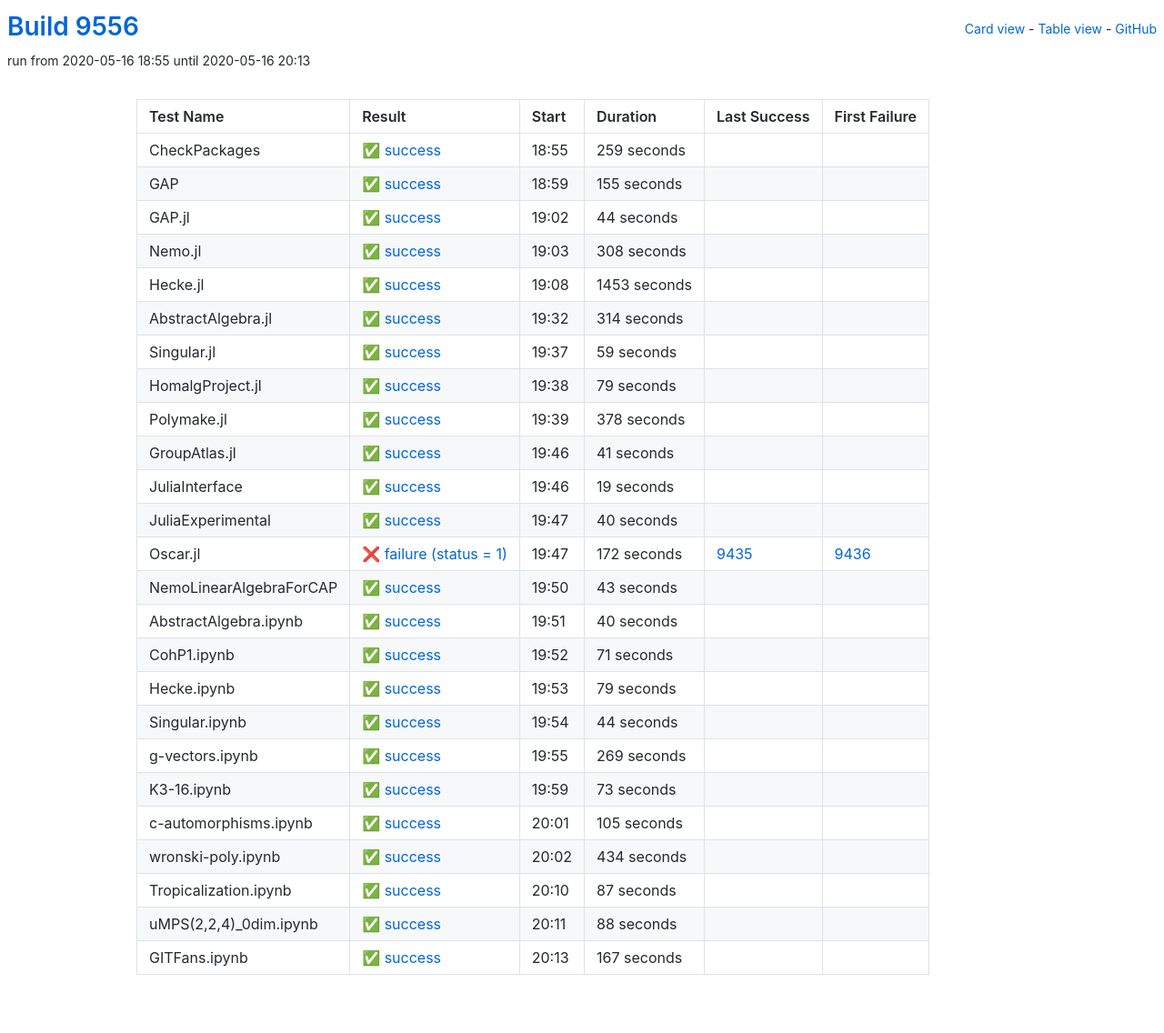
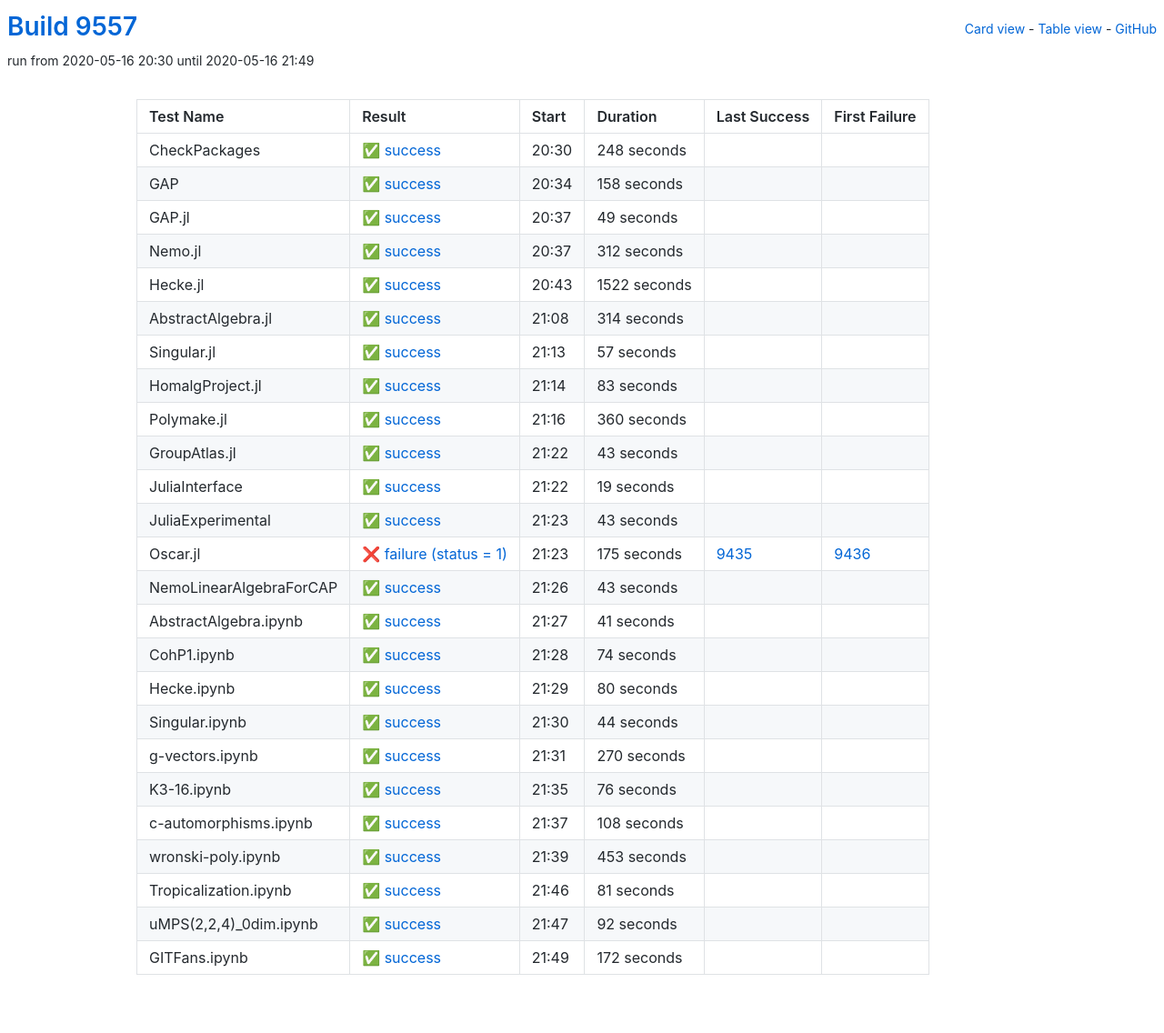
Before and after one commit to oscar-system/oscar-ci-status, a Jekyll site: the page built from table.html, in a window 1280 px wide. Shown: the whole page at 91% size. Built offline with Jekyll 4.4.1, drawn with Linux system fonts in a browser that asks for light colours.

Commit message:
Build 9557

```diff
--- a/_data/ci.yml
+++ b/_data/ci.yml
@@ -1,65 +1,65 @@
-build: 9556
-build_url: https://oscarci.mathematik.uni-kl.de/job/oscar/9556/
+build: 9557
+build_url: https://oscarci.mathematik.uni-kl.de/job/oscar/9557/
 job: oscar
 tests:
-- duration: 259
+- duration: 248
   exitcode: 0
   first_failure: false
   first_failure_url: null
   id: checkpackages
   last_success: false
   last_success_url: null
-  log: https://oscarci.mathematik.uni-kl.de/job/oscar/9556/artifact/logs/build-9556/CheckPackages.log
+  log: https://oscarci.mathematik.uni-kl.de/job/oscar/9557/artifact/logs/build-9557/CheckPackages.log
   name: CheckPackages
-  start: 2020-05-16 18:55
+  start: 2020-05-16 20:30
   status: success
   success: true
-- duration: 155
+- duration: 158
   exitcode: 0
   first_failure: false
   first_failure_url: null
   id: gap
   last_success: false
   last_success_url: null
-  log: https://oscarci.mathematik.uni-kl.de/job/oscar/9556/artifact/logs/build-9556/GAP.log
+  log: https://oscarci.mathematik.uni-kl.de/job/oscar/9557/artifact/logs/build-9557/GAP.log
   name: GAP
-  start: 2020-05-16 18:59
+  start: 2020-05-16 20:34
   status: success
   success: true
-- duration: 44
+- duration: 49
   exitcode: 0
   first_failure: false
   first_failure_url: null
   id: gap-jl
   last_success: false
   last_success_url: null
-  log: https://oscarci.mathematik.uni-kl.de/job/oscar/9556/artifact/logs/build-9556/GAP.jl.log
+  log: https://oscarci.mathematik.uni-kl.de/job/oscar/9557/artifact/logs/build-9557/GAP.jl.log
   name: GAP.jl
-  start: 2020-05-16 19:02
+  start: 2020-05-16 20:37
   status: success
   success: true
-- duration: 308
+- duration: 312
   exitcode: 0
   first_failure: false
   first_failure_url: null
   id: nemo-jl
   last_success: false
   last_success_url: null
-  log: https://oscarci.mathematik.uni-kl.de/job/oscar/9556/artifact/logs/build-9556/Nemo.jl.log
+  log: https://oscarci.mathematik.uni-kl.de/job/oscar/9557/artifact/logs/build-9557/Nemo.jl.log
   name: Nemo.jl
-  start: 2020-05-16 19:03
+  start: 2020-05-16 20:37
   status: success
   success: true
-- duration: 1453
+- duration: 1522
   exitcode: 0
   first_failure: false
   first_failure_url: null
   id: hecke-jl
   last_success: false
   last_success_url: null
-  log: https://oscarci.mathematik.uni-kl.de/job/oscar/9556/artifact/logs/build-9556/Hecke.jl.log
+  log: https://oscarci.mathematik.uni-kl.de/job/oscar/9557/artifact/logs/build-9557/Hecke.jl.log
   name: Hecke.jl
-  start: 2020-05-16 19:08
+  start: 2020-05-16 20:43
   status: success
   success: true
 - duration: 314
@@ -69,57 +69,57 @@
   id: abstractalgebra-jl
   last_success: false
   last_success_url: null
-  log: https://oscarci.mathematik.uni-kl.de/job/oscar/9556/artifact/logs/build-9556/AbstractAlgebra.jl.log
+  log: https://oscarci.mathematik.uni-kl.de/job/oscar/9557/artifact/logs/build-9557/AbstractAlgebra.jl.log
   name: AbstractAlgebra.jl
-  start: 2020-05-16 19:32
+  start: 2020-05-16 21:08
   status: success
   success: true
-- duration: 59
+- duration: 57
   exitcode: 0
   first_failure: false
   first_failure_url: null
   id: singular-jl
   last_success: false
   last_success_url: null
-  log: https://oscarci.mathematik.uni-kl.de/job/oscar/9556/artifact/logs/build-9556/Singular.jl.log
+  log: https://oscarci.mathematik.uni-kl.de/job/oscar/9557/artifact/logs/build-9557/Singular.jl.log
   name: Singular.jl
-  start: 2020-05-16 19:37
+  start: 2020-05-16 21:13
   status: success
   success: true
-- duration: 79
+- duration: 83
   exitcode: 0
   first_failure: false
   first_failure_url: null
   id: homalgproject-jl
   last_success: false
   last_success_url: null
-  log: https://oscarci.mathematik.uni-kl.de/job/oscar/9556/artifact/logs/build-9556/HomalgProject.jl.log
+  log: https://oscarci.mathematik.uni-kl.de/job/oscar/9557/artifact/logs/build-9557/HomalgProject.jl.log
   name: HomalgProject.jl
-  start: 2020-05-16 19:38
+  start: 2020-05-16 21:14
   status: success
   success: true
-- duration: 378
+- duration: 360
   exitcode: 0
   first_failure: false
   first_failure_url: null
   id: polymake-jl
   last_success: false
   last_success_url: null
-  log: https://oscarci.mathematik.uni-kl.de/job/oscar/9556/artifact/logs/build-9556/Polymake.jl.log
+  log: https://oscarci.mathematik.uni-kl.de/job/oscar/9557/artifact/logs/build-9557/Polymake.jl.log
   name: Polymake.jl
-  start: 2020-05-16 19:39
+  start: 2020-05-16 21:16
   status: success
   success: true
-- duration: 41
+- duration: 43
   exitcode: 0
   first_failure: false
   first_failure_url: null
   id: groupatlas-jl
   last_success: false
   last_success_url: null
-  log: https://oscarci.mathematik.uni-kl.de/job/oscar/9556/artifact/logs/build-9556/GroupAtlas.jl.log
+  log: https://oscarci.mathematik.uni-kl.de/job/oscar/9557/artifact/logs/build-9557/GroupAtlas.jl.log
   name: GroupAtlas.jl
-  start: 2020-05-16 19:46
+  start: 2020-05-16 21:22
   status: success
   success: true
 - duration: 19
@@ -129,33 +129,33 @@
   id: juliainterface
   last_success: false
   last_success_url: null
-  log: https://oscarci.mathematik.uni-kl.de/job/oscar/9556/artifact/logs/build-9556/JuliaInterface.log
+  log: https://oscarci.mathematik.uni-kl.de/job/oscar/9557/artifact/logs/build-9557/JuliaInterface.log
   name: JuliaInterface
-  start: 2020-05-16 19:46
+  start: 2020-05-16 21:22
   status: success
   success: true
-- duration: 40
+- duration: 43
   exitcode: 0
   first_failure: false
   first_failure_url: null
   id: juliaexperimental
   last_success: false
   last_success_url: null
-  log: https://oscarci.mathematik.uni-kl.de/job/oscar/9556/artifact/logs/build-9556/JuliaExperimental.log
+  log: https://oscarci.mathematik.uni-kl.de/job/oscar/9557/artifact/logs/build-9557/JuliaExperimental.log
   name: JuliaExperimental
-  start: 2020-05-16 19:47
+  start: 2020-05-16 21:23
   status: success
   success: true
-- duration: 172
+- duration: 175
   exitcode: 1
   first_failure: 9436
   first_failure_url: https://oscarci.mathematik.uni-kl.de/job/oscar/9436/
   id: oscar-jl
   last_success: 9435
   last_success_url: https://oscarci.mathematik.uni-kl.de/job/oscar/9435/
-  log: https://oscarci.mathematik.uni-kl.de/job/oscar/9556/artifact/logs/build-9556/Oscar.jl.log
+  log: https://oscarci.mathematik.uni-kl.de/job/oscar/9557/artifact/logs/build-9557/Oscar.jl.log
   name: Oscar.jl
-  start: 2020-05-16 19:47
+  start: 2020-05-16 21:23
   status: failure
   success: false
 - duration: 43
@@ -165,45 +165,45 @@
   id: nemolinearalgebraforcap
   last_success: false
   last_success_url: null
-  log: https://oscarci.mathematik.uni-kl.de/job/oscar/9556/artifact/logs/build-9556/NemoLinearAlgebraForCAP.log
+  log: https://oscarci.mathematik.uni-kl.de/job/oscar/9557/artifact/logs/build-9557/NemoLinearAlgebraForCAP.log
   name: NemoLinearAlgebraForCAP
-  start: 2020-05-16 19:50
+  start: 2020-05-16 21:26
   status: success
   success: true
-- duration: 40
+- duration: 41
   exitcode: 0
   first_failure: false
   first_failure_url: null
   id: abstractalgebra-ipynb
   last_success: false
   last_success_url: null
-  log: https://oscarci.mathematik.uni-kl.de/job/oscar/9556/artifact/logs/build-9556/AbstractAlgebra.ipynb.log
+  log: https://oscarci.mathematik.uni-kl.de/job/oscar/9557/artifact/logs/build-9557/AbstractAlgebra.ipynb.log
   name: AbstractAlgebra.ipynb
-  start: 2020-05-16 19:51
+  start: 2020-05-16 21:27
   status: success
   success: true
-- duration: 71
+- duration: 74
   exitcode: 0
   first_failure: false
   first_failure_url: null
   id: cohp1-ipynb
   last_success: false
   last_success_url: null
-  log: https://oscarci.mathematik.uni-kl.de/job/oscar/9556/artifact/logs/build-9556/CohP1.ipynb.log
+  log: https://oscarci.mathematik.uni-kl.de/job/oscar/9557/artifact/logs/build-9557/CohP1.ipynb.log
   name: CohP1.ipynb
-  start: 2020-05-16 19:52
+  start: 2020-05-16 21:28
   status: success
   success: true
-- duration: 79
+- duration: 80
   exitcode: 0
   first_failure: false
   first_failure_url: null
   id: hecke-ipynb
   last_success: false
   last_success_url: null
-  log: https://oscarci.mathematik.uni-kl.de/job/oscar/9556/artifact/logs/build-9556/Hecke.ipynb.log
+  log: https://oscarci.mathematik.uni-kl.de/job/oscar/9557/artifact/logs/build-9557/Hecke.ipynb.log
   name: Hecke.ipynb
-  start: 2020-05-16 19:53
+  start: 2020-05-16 21:29
   status: success
   success: true
 - duration: 44
@@ -213,92 +213,92 @@
   id: singular-ipynb
   last_success: false
   last_success_url: null
-  log: https://oscarci.mathematik.uni-kl.de/job/oscar/9556/artifact/logs/build-9556/Singular.ipynb.log
+  log: https://oscarci.mathematik.uni-kl.de/job/oscar/9557/artifact/logs/build-9557/Singular.ipynb.log
   name: Singular.ipynb
-  start: 2020-05-16 19:54
+  start: 2020-05-16 21:30
   status: success
   success: true
-- duration: 269
+- duration: 270
   exitcode: 0
   first_failure: false
   first_failure_url: null
   id: g-vectors-ipynb
   last_success: false
   last_success_url: null
-  log: https://oscarci.mathematik.uni-kl.de/job/oscar/9556/artifact/logs/build-9556/g-vectors.ipynb.log
+  log: https://oscarci.mathematik.uni-kl.de/job/oscar/9557/artifact/logs/build-9557/g-vectors.ipynb.log
   name: g-vectors.ipynb
-  start: 2020-05-16 19:55
+  start: 2020-05-16 21:31
   status: success
   success: true
-- duration: 73
+- duration: 76
   exitcode: 0
   first_failure: false
   first_failure_url: null
   id: k3-16-ipynb
   last_success: false
   last_success_url: null
-  log: https://oscarci.mathematik.uni-kl.de/job/oscar/9556/artifact/logs/build-9556/K3-16.ipynb.log
+  log: https://oscarci.mathematik.uni-kl.de/job/oscar/9557/artifact/logs/build-9557/K3-16.ipynb.log
   name: K3-16.ipynb
-  start: 2020-05-16 19:59
+  start: 2020-05-16 21:35
   status: success
   success: true
-- duration: 105
+- duration: 108
   exitcode: 0
   first_failure: false
   first_failure_url: null
   id: c-automorphisms-ipynb
   last_success: false
   last_success_url: null
-  log: https://oscarci.mathematik.uni-kl.de/job/oscar/9556/artifact/logs/build-9556/c-automorphisms.ipynb.log
+  log: https://oscarci.mathematik.uni-kl.de/job/oscar/9557/artifact/logs/build-9557/c-automorphisms.ipynb.log
   name: c-automorphisms.ipynb
-  start: 2020-05-16 20:01
+  start: 2020-05-16 21:37
   status: success
   success: true
-- duration: 434
+- duration: 453
   exitcode: 0
   first_failure: false
   first_failure_url: null
   id: wronski-poly-ipynb
   last_success: false
   last_success_url: null
-  log: https://oscarci.mathematik.uni-kl.de/job/oscar/9556/artifact/logs/build-9556/wronski-poly.ipynb.log
+  log: https://oscarci.mathematik.uni-kl.de/job/oscar/9557/artifact/logs/build-9557/wronski-poly.ipynb.log
   name: wronski-poly.ipynb
-  start: 2020-05-16 20:02
+  start: 2020-05-16 21:39
   status: success
   success: true
-- duration: 87
+- duration: 81
   exitcode: 0
   first_failure: false
   first_failure_url: null
   id: tropicalization-ipynb
   last_success: false
   last_success_url: null
-  log: https://oscarci.mathematik.uni-kl.de/job/oscar/9556/artifact/logs/build-9556/Tropicalization.ipynb.log
+  log: https://oscarci.mathematik.uni-kl.de/job/oscar/9557/artifact/logs/build-9557/Tropicalization.ipynb.log
   name: Tropicalization.ipynb
-  start: 2020-05-16 20:10
+  start: 2020-05-16 21:46
   status: success
   success: true
-- duration: 88
+- duration: 92
   exitcode: 0
   first_failure: false
   first_failure_url: null
   id: umps-2-2-4-0dim-ipynb
   last_success: false
   last_success_url: null
-  log: https://oscarci.mathematik.uni-kl.de/job/oscar/9556/artifact/logs/build-9556/uMPS-2-2-4-_0dim.ipynb.log
+  log: https://oscarci.mathematik.uni-kl.de/job/oscar/9557/artifact/logs/build-9557/uMPS-2-2-4-_0dim.ipynb.log
   name: uMPS(2,2,4)_0dim.ipynb
-  start: 2020-05-16 20:11
+  start: 2020-05-16 21:47
   status: success
   success: true
-- duration: 167
+- duration: 172
   exitcode: 0
   first_failure: false
   first_failure_url: null
   id: gitfans-ipynb
   last_success: false
   last_success_url: null
-  log: https://oscarci.mathematik.uni-kl.de/job/oscar/9556/artifact/logs/build-9556/GITFans.ipynb.log
+  log: https://oscarci.mathematik.uni-kl.de/job/oscar/9557/artifact/logs/build-9557/GITFans.ipynb.log
   name: GITFans.ipynb
-  start: 2020-05-16 20:13
+  start: 2020-05-16 21:49
   status: success
   success: true
```
Also changed, not shown: README.md.
